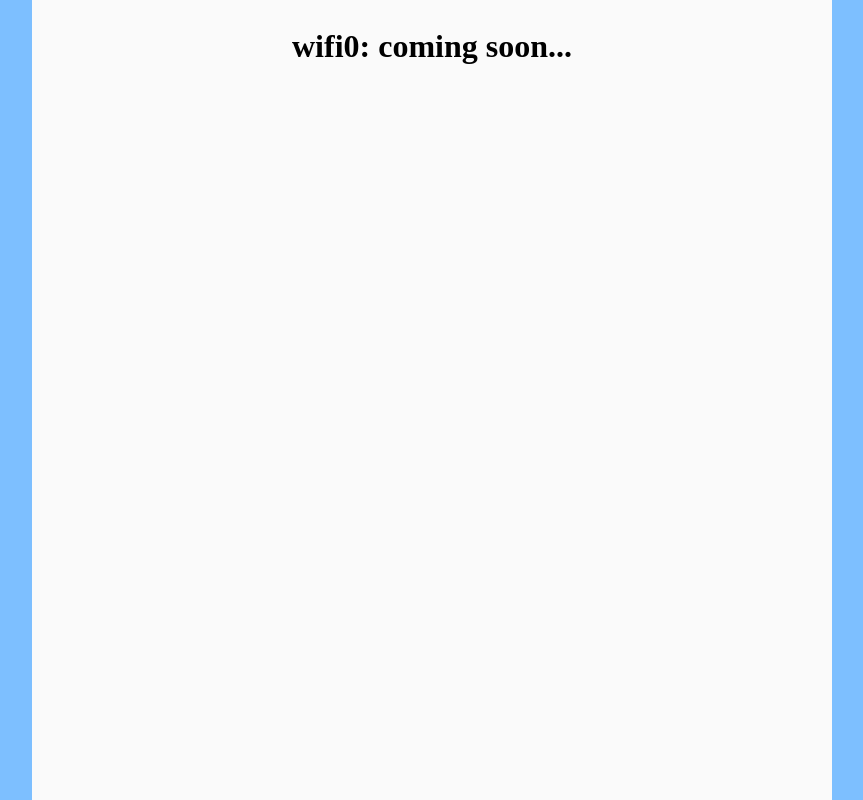
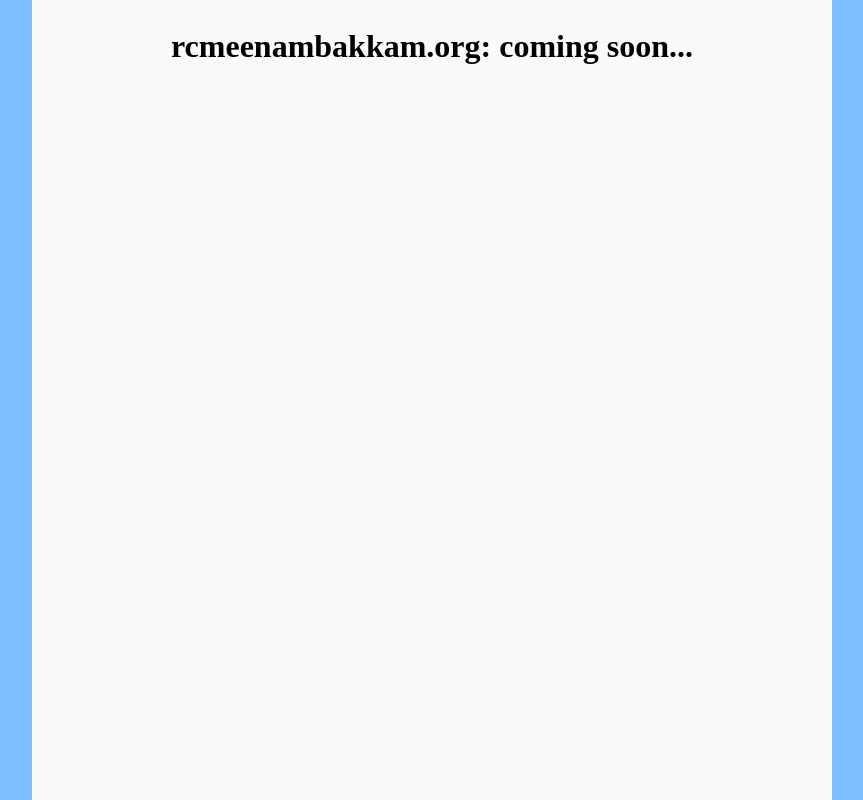
Before and after one commit to technologyops/rcmeenambakkam.org, a plain HTML site: page index.html in a window 1280 px wide. Shown: the whole page, without its empty margins (208-1071 px from the left). Drawn offline with Linux system fonts and the light colour scheme.

Commit message:
Update index.html

```diff
--- a/index.html
+++ b/index.html
@@ -19,4 +19,4 @@ body {bottom:0;height:100%;left:0;margin:0;overflow:hidden;position:absolute;top
 
 <title>rcmeenambakkam.org</title>
 
-<div class="content"><h1>wifi0: coming soon...</h1></div>
+<div class="content"><h1>rcmeenambakkam.org: coming soon...</h1></div>
```
